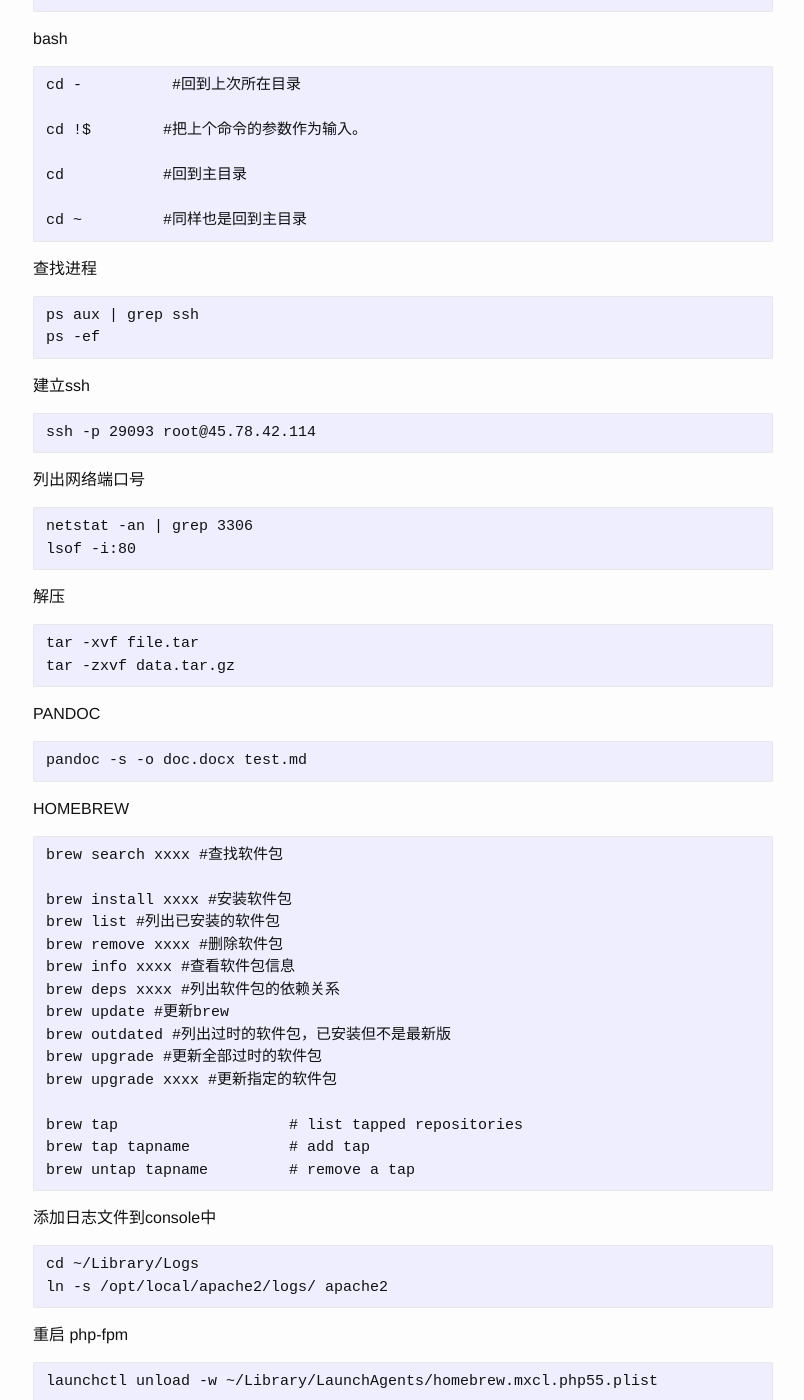
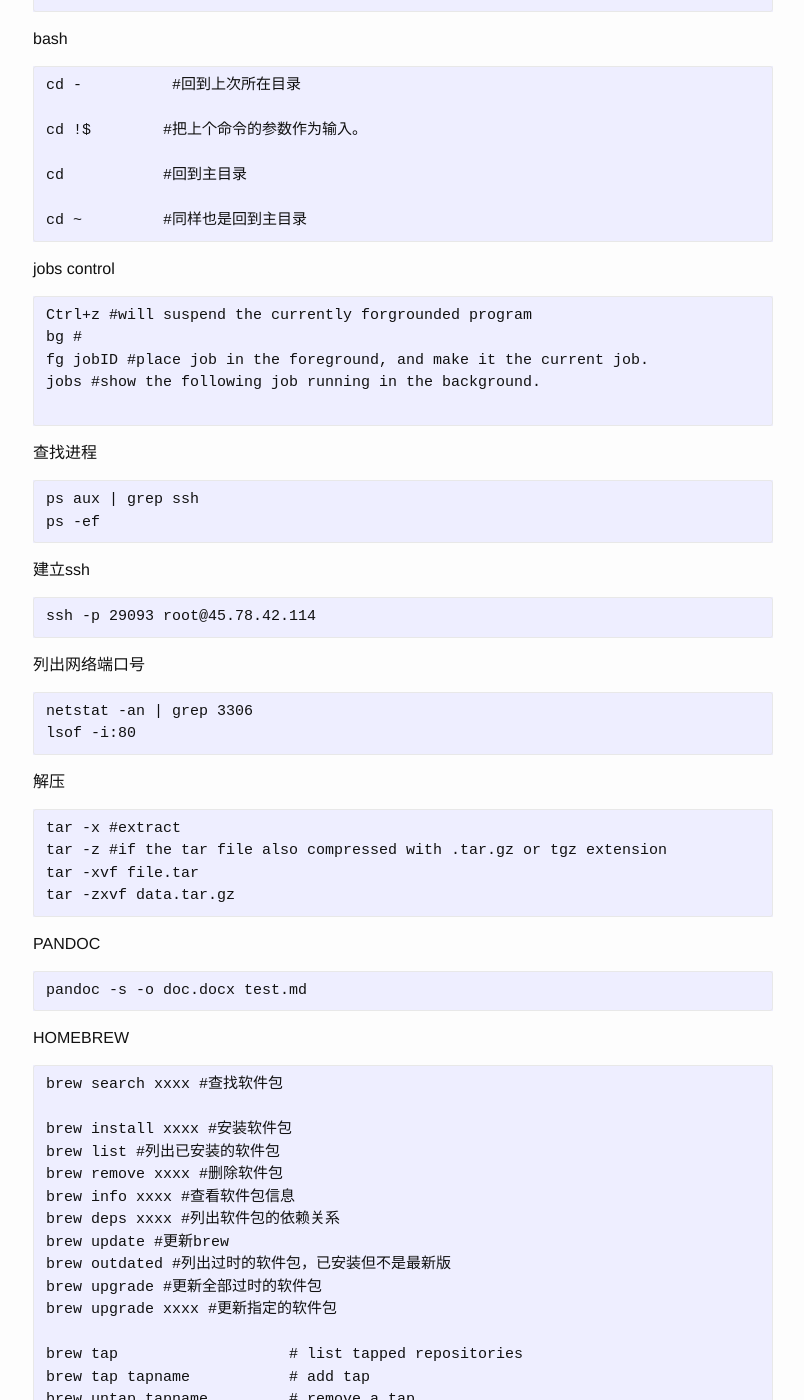
Before and after one commit to josephstalin117/josephstalin117.github.io, a Jekyll site: the page built from _posts/2016-07-03-mac.markdown, in a window 1280 px wide and 1400 px high, scrolled down 614 px. Shown: the whole window, without its empty margins (237-1041 px from the left). Built offline with Jekyll 4.4.1, drawn with Linux system fonts in a browser that asks for light colours.

Commit message:
edit mac article

````diff
--- a/_posts/2016-07-03-mac.markdown
+++ b/_posts/2016-07-03-mac.markdown
@@ -41,6 +41,16 @@
 cd ~         #同样也是回到主目录
 ```
 
+jobs control
+```
+Ctrl+z #will suspend the currently forgrounded program
+bg #
+fg jobID #place job in the foreground, and make it the current job.
+jobs #show the following job running in the background.
+
+```
+
+
 查找进程
 
 ```
@@ -64,6 +74,8 @@
 解压
 
 ```
+tar -x #extract
+tar -z #if the tar file also compressed with .tar.gz or tgz extension
 tar -xvf file.tar
 tar -zxvf data.tar.gz
 ```
````
